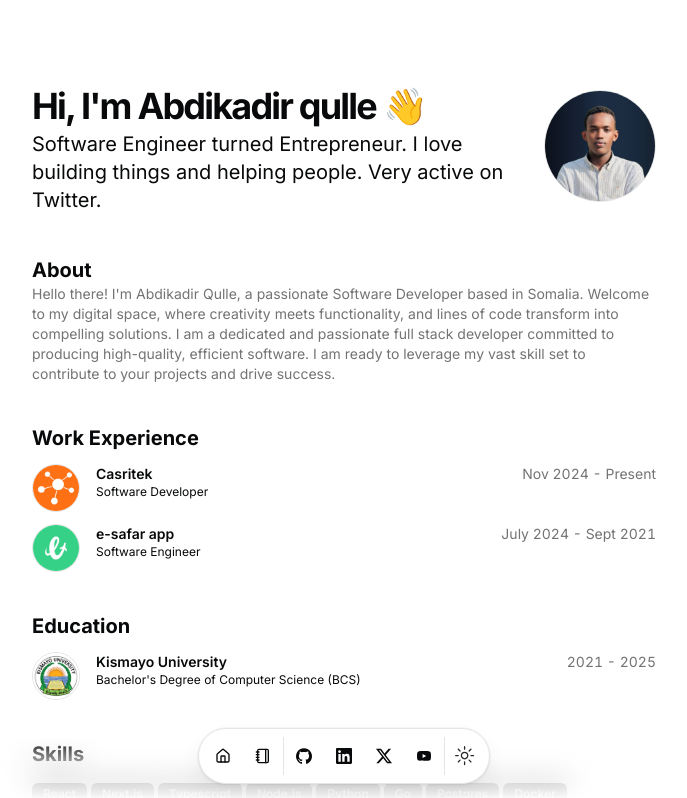
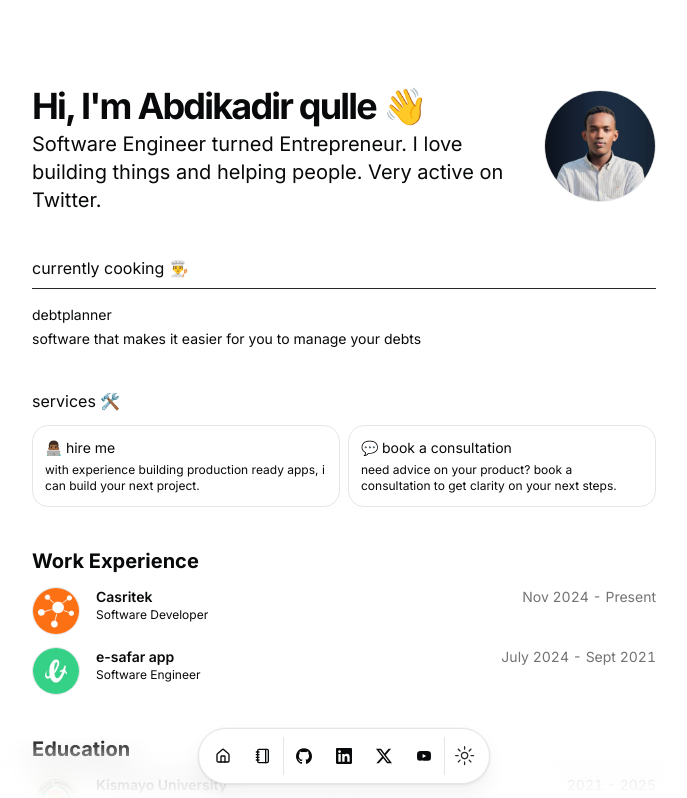
Before and after one commit to abdikadirqulle/abdikadirqulle.com, a Next.js app: page / in a window 1280 px wide. Shown: the top 798 px of the page, without its empty margins (296-983 px from the left). Built offline with nearby package versions, Linux system fonts and the light colour scheme.

Commit message:
added my work and serivces using cal.com

```diff
--- a/src/app/page.tsx
+++ b/src/app/page.tsx
@@ -1,8 +1,10 @@
+import CurrentlyCooking from "@/components/currently-cooking"
 import { HackathonCard } from "@/components/hackathon-card"
 import BlurFade from "@/components/magicui/blur-fade"
 import BlurFadeText from "@/components/magicui/blur-fade-text"
 import { ProjectCard } from "@/components/project-card"
 import { ResumeCard } from "@/components/resume-card"
+import ServicesCard from "@/components/Services-card"
 import { Avatar, AvatarFallback, AvatarImage } from "@/components/ui/avatar"
 import { Badge } from "@/components/ui/badge"
 import { DATA } from "@/data/resume"
@@ -39,16 +41,23 @@ export default function Page() {
           </div>
         </div>
       </section>
-      <section id="about">
-        <BlurFade delay={BLUR_FADE_DELAY * 3}>
-          <h2 className="text-xl font-bold">About</h2>
-        </BlurFade>
-        <BlurFade delay={BLUR_FADE_DELAY * 4}>
-          <Markdown className="prose max-w-full text-pretty font-sans text-sm text-muted-foreground dark:prose-invert">
-            {DATA.summary}
-          </Markdown>
+      {/* currently cooking 👨‍🍳 */}
+      <section id="c-cooking">
+        <BlurFade delay={BLUR_FADE_DELAY * 5}>
+          <CurrentlyCooking />
         </BlurFade>
       </section>
+
+      {/* serivces */}
+      <section id="services">
+        <div className="flex min-h-0 flex-col gap-y-3">
+          <BlurFade delay={BLUR_FADE_DELAY * 5 + 5 * 0.05}>
+            <ServicesCard />
+          </BlurFade>
+        </div>
+      </section>
+
+      {/* work expirience */}
       <section id="work">
         <div className="flex min-h-0 flex-col gap-y-3">
           <BlurFade delay={BLUR_FADE_DELAY * 5}>
@@ -74,6 +83,8 @@ export default function Page() {
           ))}
         </div>
       </section>
+
+      {/* ecducation */}
       <section id="education">
         <div className="flex min-h-0 flex-col gap-y-3">
           <BlurFade delay={BLUR_FADE_DELAY * 7}>
--- /dev/null
+++ b/src/components/Services-card.tsx
@@ -0,0 +1,62 @@
+import React from "react"
+
+const ServicesCard = () => {
+  return (
+    <div>
+      <div className="w-full">
+        <div className="flex items-center justify-between w-full">
+          <h1 className="dark:text-gray-200">services 🛠️</h1>
+        </div>
+        <div className="grid sm:grid-cols-2 lg:grid-col:2 xl:grid-cols-2 gap-2 mt-[0.75rem]">
+          <a
+            target="_blank"
+            href="https://cal.com/abdikadirqulle/discovery-call"
+          >
+            <div
+              className="relative w-full rounded-2xl border dark:border-zinc-900 hover:cursor-pointer overflow-hidden"
+              style={{ transform: "none" }}
+            >
+              <div
+                className="absolute inset-0 z-0 transition-opacity duration-300 ease-in-out"
+                // style={{background: radial-gradient(150px at 296.4px 1.39999px, rgba(255, 255, 255, 0.2), transparent 80%), opacity: 0; pointer-events: "none"}}
+              ></div>
+              <div className="relative z-10 p-3">
+                <div className="flex flex-col gap-1">
+                  <p className="text-sm dark:text-gray-300">👨🏾‍💻 hire me</p>
+                  <p className="text-xs dark:text-gray-400">
+                    with experience building production ready apps, i can build
+                    your next project.
+                  </p>
+                </div>
+              </div>
+            </div>
+          </a>
+          <a target="_blank" href="https://cal.com/abdikadirqulle/consultation">
+            <div
+              className="relative w-full rounded-2xl border dark:border-zinc-900 hover:cursor-pointer overflow-hidden"
+              style={{ transform: "none" }}
+            >
+              <div
+                className="absolute inset-0 z-0 transition-opacity duration-300 ease-in-out"
+                // style="background: radial-gradient(150px at 5.035px 11.624px, rgba(255, 255, 255, 0.2), transparent 80%); opacity: 0; pointer-events: none;"
+              ></div>
+              <div className="relative z-10 p-3">
+                <div className="flex flex-col gap-1">
+                  <p className="text-sm dark:text-gray-300">
+                    💬 book a consultation
+                  </p>
+                  <p className="text-xs dark:text-gray-400">
+                    need advice on your product? book a consultation to get
+                    clarity on your next steps.
+                  </p>
+                </div>
+              </div>
+            </div>
+          </a>
+        </div>
+      </div>
+    </div>
+  )
+}
+
+export default ServicesCard
--- /dev/null
+++ b/src/components/currently-cooking.tsx
@@ -0,0 +1,32 @@
+import React from "react"
+
+const CurrentlyCooking = () => {
+  return (
+    <div>
+      <div className="flex flex-col  w-full">
+        <h1 className="font-normal">currently cooking 👨‍🍳</h1>
+        <div
+          data-orientation="horizontal"
+          role="none"
+          className="shrink-0 h-[1px] mt-2 w-full bg-zinc-800"
+        ></div>
+        <div className="flex flex-col justify-center items-start w-full mt-[0.75rem] gap-2">
+          <div className="flex flex-col w-full">
+            <div className="flex gap-2">
+              <a target="_blank" href="https://www.debtplanner.com/">
+                <p className=" text-sm leading-7 hover:underline">
+                  debtplanner
+                </p>
+              </a>
+            </div>
+            <p className="text-sm dark:text-gray-400">
+              software that makes it easier for you to manage your debts{" "}
+            </p>
+          </div>
+        </div>
+      </div>
+    </div>
+  )
+}
+
+export default CurrentlyCooking
```
